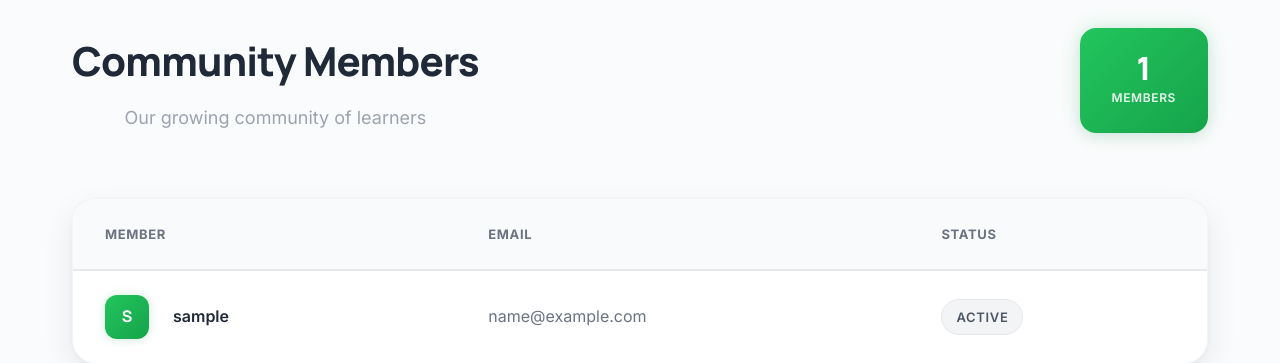
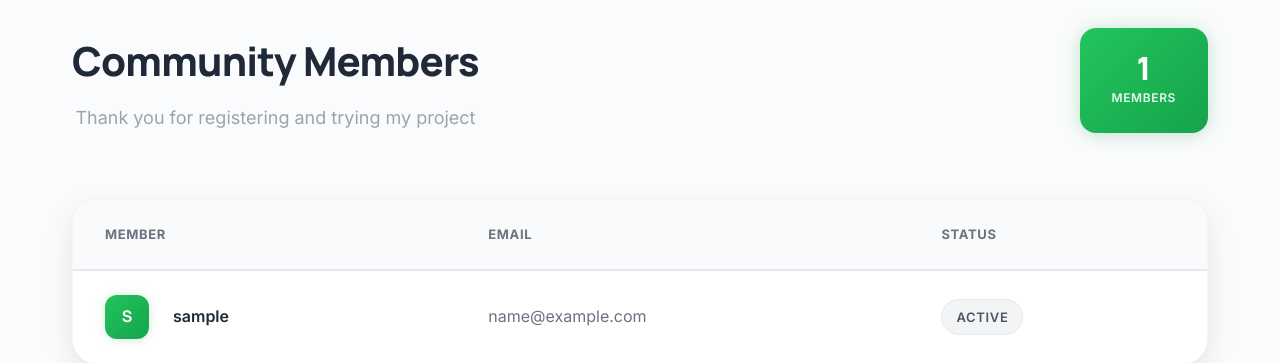
Before and after one commit to salimsirajofficial/firstfullstackproject, a Flask app: page /dashboard in a window 1280 px wide. Shown: the part 5805-6168 px from the top of the page. Run offline with Flask 2, Linux system fonts and the light colour scheme; the visitor is signed in with stand-in values (Sample User, id 1); data comes from the database, SQL or seed files in the repository.

Commit message:
Update toast messages to enhance user experience and community engagement

```diff
--- a/templates/home.html
+++ b/templates/home.html
@@ -91,7 +91,7 @@
             <div class="toast-icon">✓</div>
             <div class="toast-body">
                 <div class="toast-title">Welcome aboard, {{ new_user }}!</div>
-                <div class="toast-message">You're now part of our learning community</div>
+                <div class="toast-message">Thank you for registering and trying my project</div>
             </div>
             <button class="toast-dismiss" aria-label="Dismiss">
                 <svg viewBox="0 0 20 20" fill="currentColor">
@@ -307,7 +307,7 @@
                 <div class="section-header">
                     <div>
                         <h2 class="section-title">Community Members</h2>
-                        <p class="section-description">Our growing community of learners</p>
+                        <p class="section-description"> Thank you for registering and trying my project</p>
                     </div>
                     <div class="member-badge">
                         <span class="badge-count">{{ users|length if users else 0 }}</span>
```
